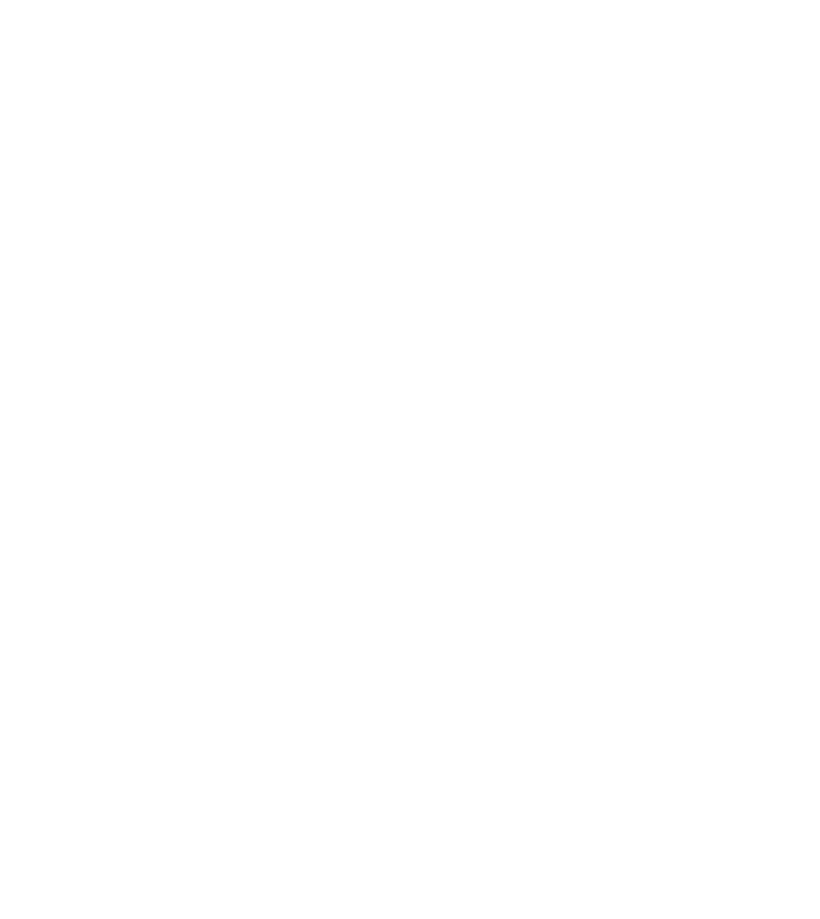
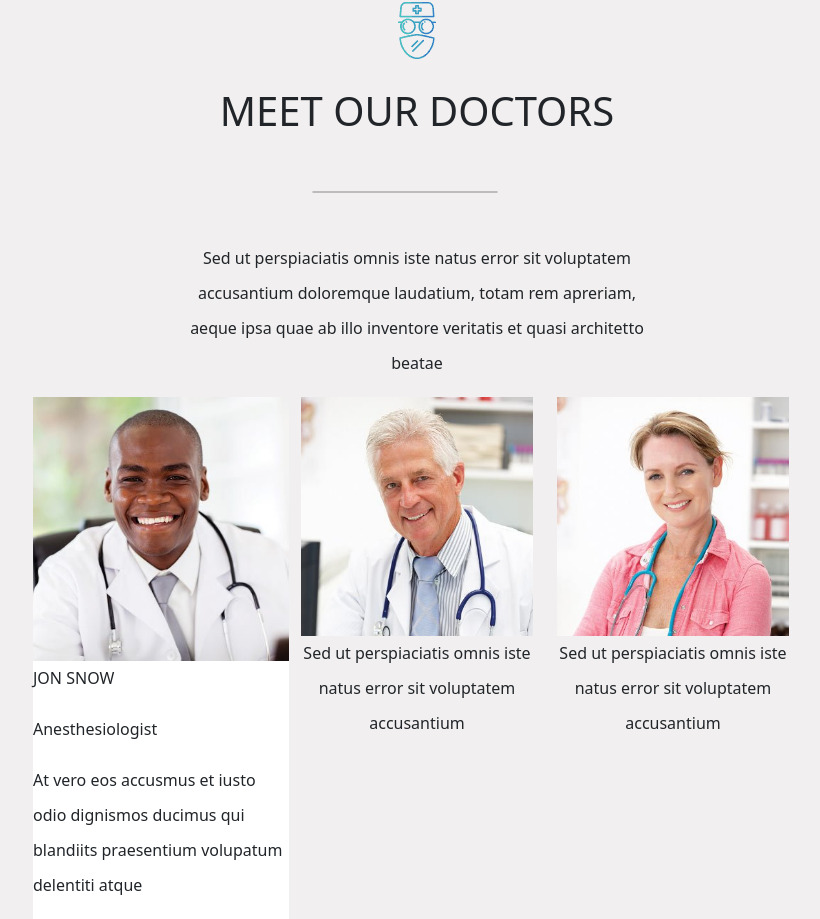
Before and after one commit to WalterFrongia/proj-html-vuejs, a Vue app: page / in a window 1280 px wide. Shown: the part 1442-2361 px from the top of the page, without its empty margins (223-1043 px from the left). Before the commit the page ends 1758 px from the top, so only its background shows below. Built offline with nearby package versions, Linux system fonts and the light colour scheme.

Commit message:
Implementazione img in Doctors component

```diff
--- a/src/App.vue
+++ b/src/App.vue
@@ -24,6 +24,6 @@
 <style lang="scss">
 
 @import "./style/variables.scss";
-@import 'node_modules/bootstrap/scss/bootstrap.scss';
+@import 'bootstrap/scss/bootstrap.scss';
 
 </style>
--- a/src/components/Doctors.vue
+++ b/src/components/Doctors.vue
@@ -1,9 +1,55 @@
 <template>
-    <div id="my-doctors-section">
-        <div class="container">
-            <div class="row">
-                <div class="col-1">
-                    <img src="" alt="">
+    <div id="my-wrapping-doctors-section">
+        <div id="my-doctors-section">
+            <div class="container">
+                <!-- SEZIONE TITOLO E IMG -->
+                <div class="row pt-5">
+                    <div class="col-12 text-center">
+                        <img src="../assets/images/icon-5.png" alt="">
+                    </div>
+                </div>
+                <div class="row pt-3">
+                    <div class="col-12 text-center">
+                        <h1>MEET OUR DOCTORS</h1>
+                    </div>
+                    <div class="row d-flex justify-content-center pt-5">
+                        <div class="col-3 my-line"></div>
+                    </div>
+                </div>
+                <!-- / SEZIONE TITOLO E IMG -->
+
+                <!-- DESCRIZIONE DOCTORS SECTION -->
+                <div class="row d-flex justify-content-center">
+                    <div class="col-8 pt-5 text-center">
+                        <p>Sed ut perspiaciatis omnis iste natus error sit voluptatem accusantium
+                             doloremque laudatium, totam rem apreriam, aeque ipsa quae ab illo
+                             inventore veritatis et quasi architetto beatae
+                        </p>
+                    </div>
+                </div>
+                <!-- / DESCRIZIONE DOCTORS SECTION -->
+
+                <!-- SEZIONE IMG DOCTORS -->
+                <div class="my-doctros-cards">
+                    <div class="row">
+                        <div class="col-4 my-cards">
+                            <img src="../assets/images/doctor-1.jpg" alt="">
+                            <p>JON SNOW</p>
+                            <p>Anesthesiologist</p>
+                            <p>At vero eos accusmus et iusto odio
+                                dignismos ducimus qui blandiits
+                                praesentium volupatum delentiti atque
+                            </p>
+                        </div>
+                            <div class="col-4 text-center">
+                            <img src="../assets/images/doctor-2.jpg" alt="">
+                            <p>Sed ut perspiaciatis omnis iste natus error sit voluptatem accusantium</p>
+                        </div>
+                            <div class="col-4 text-center">
+                            <img src="../assets/images/doctor-3.jpg" alt="">
+                            <p>Sed ut perspiaciatis omnis iste natus error sit voluptatem accusantium</p>
+                        </div>
+                    </div>
                 </div>
             </div>
         </div>
@@ -20,10 +66,33 @@
 <style lang="scss" scoped>
 @import "../style/variables.scss";
 
+#my-wrapping-doctors-section{
+    background-color: $fourthyColor;
+
+    padding-top:50px;
+}
 #my-doctors-section{
     margin:auto;
     width:$primaryWidth;
 
-    height: 500px; //impostata solo per gestire grandezze, verrà rimossa.
+    p{
+        line-height: 35px;
+    }
+}
+
+.my-line{
+    border:1px solid #bcbcbd;
+    border-radius: 10px;
+}
+
+.my-doctros-cards{
+    .my-cards{
+        background-color: white;
+        margin:0;
+        padding:0;
+        }
+        img{
+            width: 100%;
+        }
 }
 </style>
--- a/src/components/Welcome.vue
+++ b/src/components/Welcome.vue
@@ -64,6 +64,9 @@
     h1{
         color:$thirdColor;
     }
+    p{
+        line-height: 35px;
+    }
 }
 
 .my-welcome-cards{
--- a/src/style/variables.scss
+++ b/src/style/variables.scss
@@ -3,6 +3,7 @@
 $primaryColor: #39afbb; //(sfondo bottone, )
 $secondaryColor: white;
 $thirdColor:#46525f; //(colore titoli e sottotitoli nei components del Main)
+$fourthyColor:#f1efef;
 
 // /COLOR
 
```
